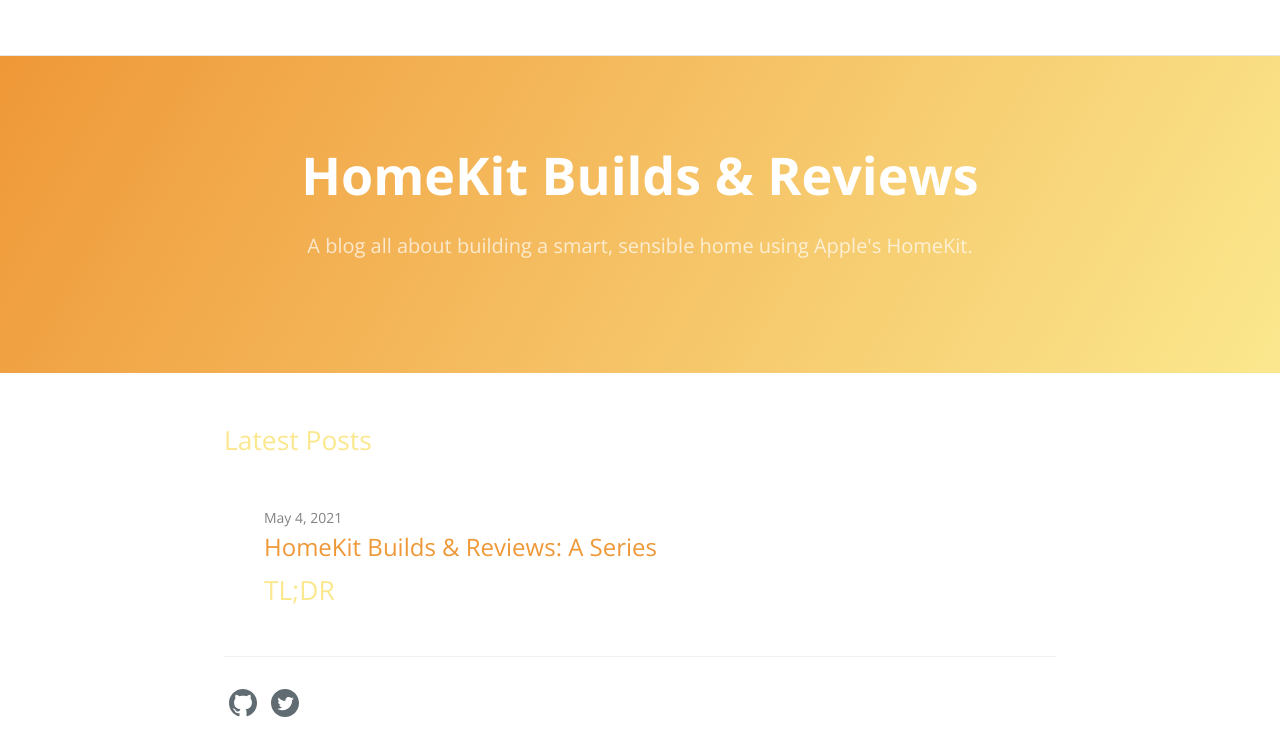
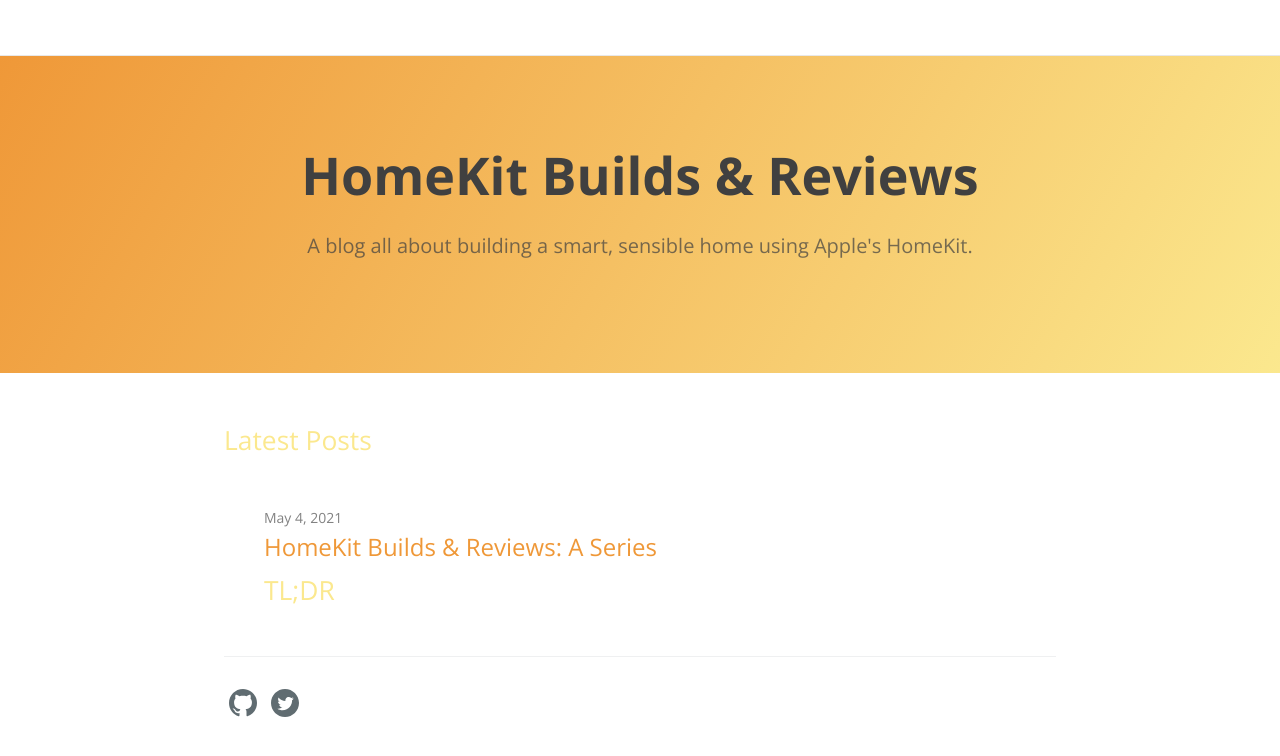
Before and after one commit to MrRooni/homekitbuilds, a Jekyll site: the page built from index.md, in a window 1280 px wide. Shown: the top 756 px of the page. Built offline with Jekyll 4.4.1, drawn with Linux system fonts in a browser that asks for light colours.

Commit message:
Tweak styles

```diff
--- a/_sass/variables.scss
+++ b/_sass/variables.scss
@@ -3,7 +3,7 @@
 $medium-breakpoint: 42em !default;
 
 // Headers
-$header-heading-color: #fff !default;
+$header-heading-color: #404040 !default;
 $header-bg-color: #FBE88E !default;
 $header-bg-color-secondary: #EF9838 !default;
 
```
